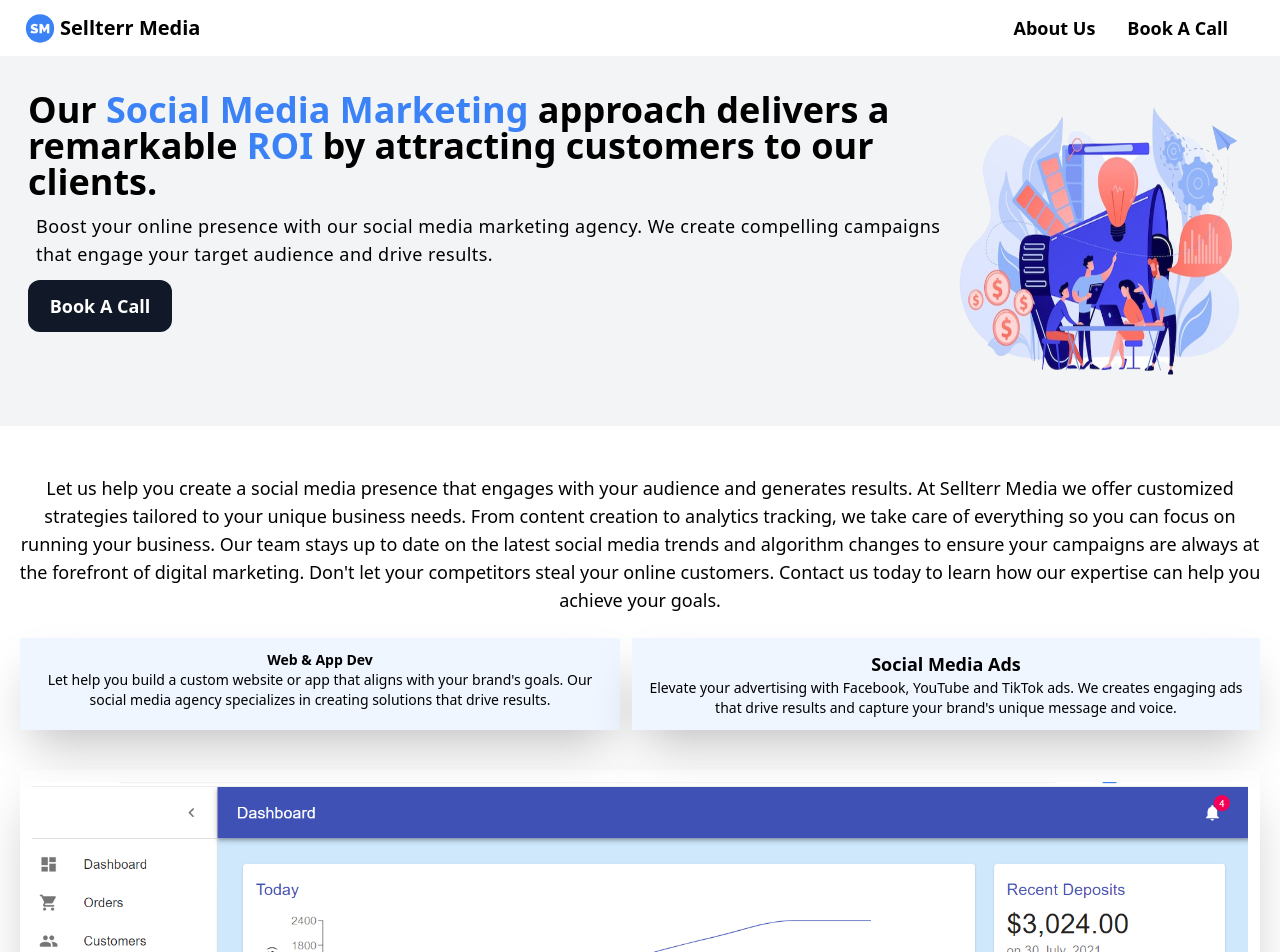
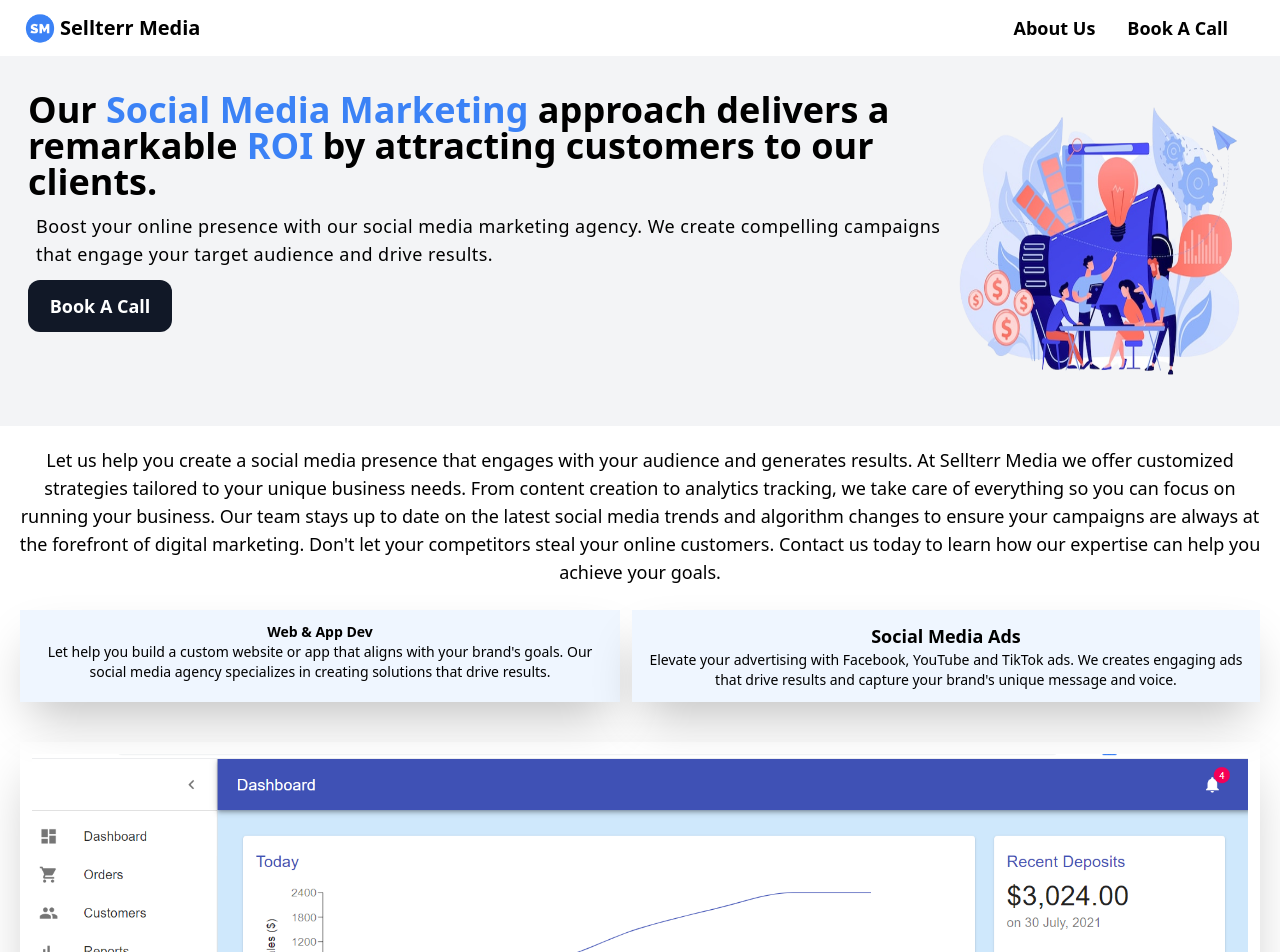
Before and after one commit to Dare789/SellterrMedia, a React (Create React App) app: page / in a window 1280 px wide. Shown: the top 952 px of the page. Built offline with nearby package versions, Linux system fonts and the light colour scheme.

Commit message:
fixed about upper margin

```diff
--- a/src/Components/WelcomePage/About/About.js
+++ b/src/Components/WelcomePage/About/About.js
@@ -4,7 +4,7 @@ import dash from "./dash.png";
 
 const About = () => {
   return (
-   <div className='mb-12 mt-12 lg:mx-16 lg:my-14 lg:mb-24'>
+   <div className='mb-12 mt-5 lg:mt-12 lg:mx-16 lg:my-14 lg:mb-24'>
       <div className='my-5 mb-0 px-4'>
         <h1 className='text-xs md:text-lg leading-4 font-light text-center lg:px-5 lg:text-2xl'>
            Let us help you create a social media presence that engages with your
```
